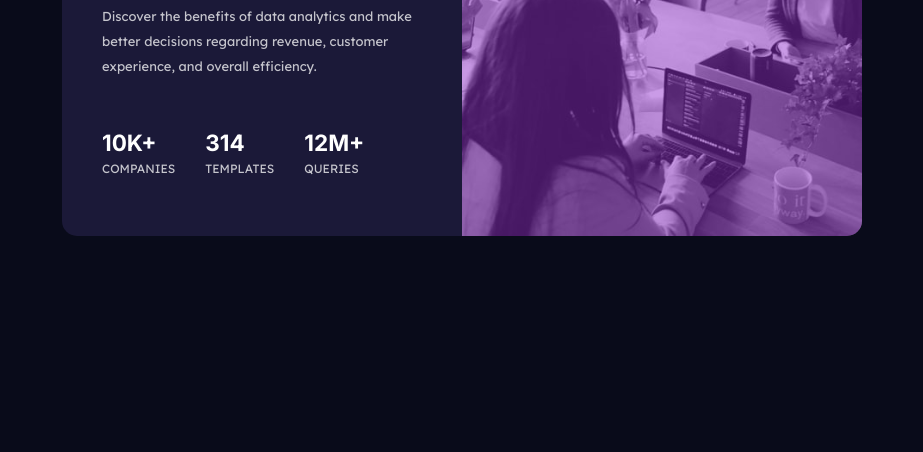
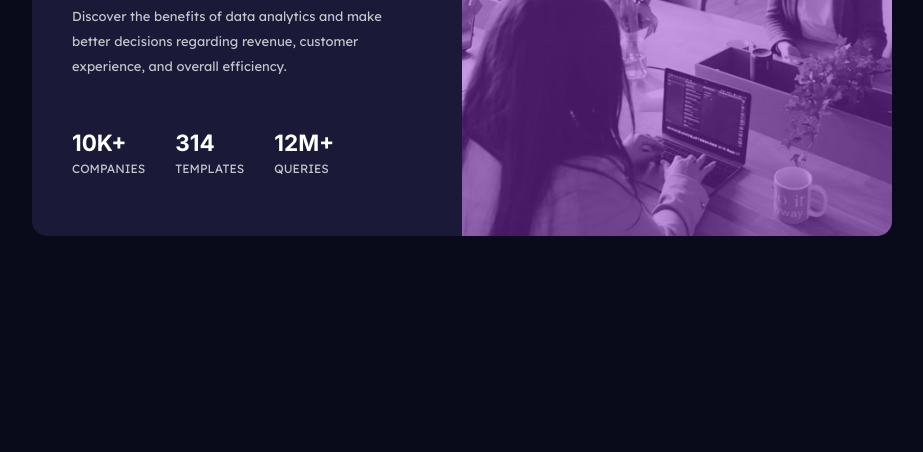
Before and after one commit to zenab12/stats-preview-Card-component, a plain HTML site: page index.html in a window 1280 px wide. Shown: the part 364-816 px from the top of the page, without its empty margins (178-1101 px from the left). Drawn offline with Linux system fonts and the light colour scheme.

Commit message:
Update index.html

```diff
--- a/index.html
+++ b/index.html
@@ -34,7 +34,7 @@
     min-height: 100vh;
    }
 
-   main{width: min(100% - 1.5rem,800px);border-radius: 15px;}
+   main{width: min(100% - 1.5rem,860px);border-radius: 15px;}
 
    div.card
    {
```
